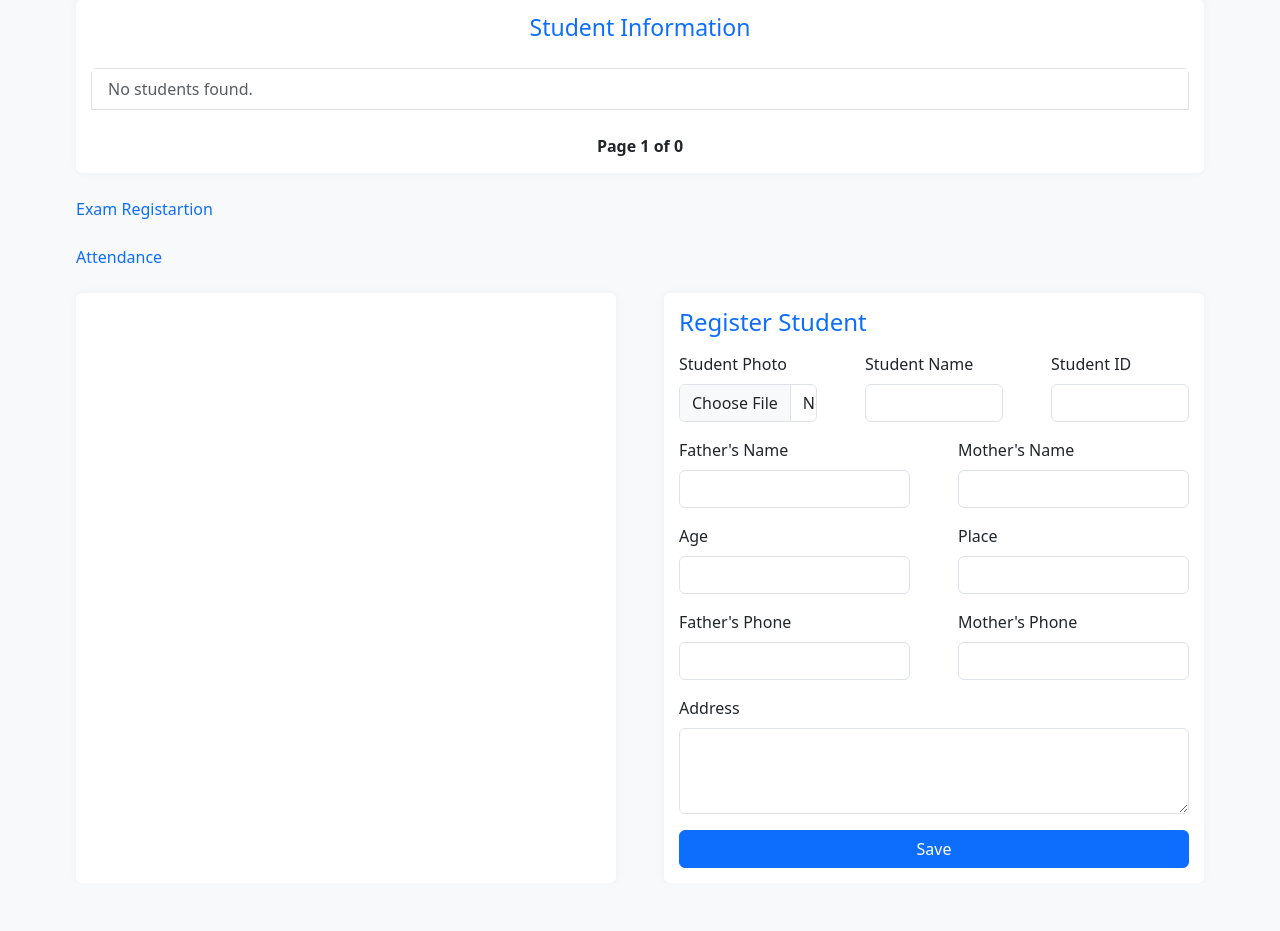
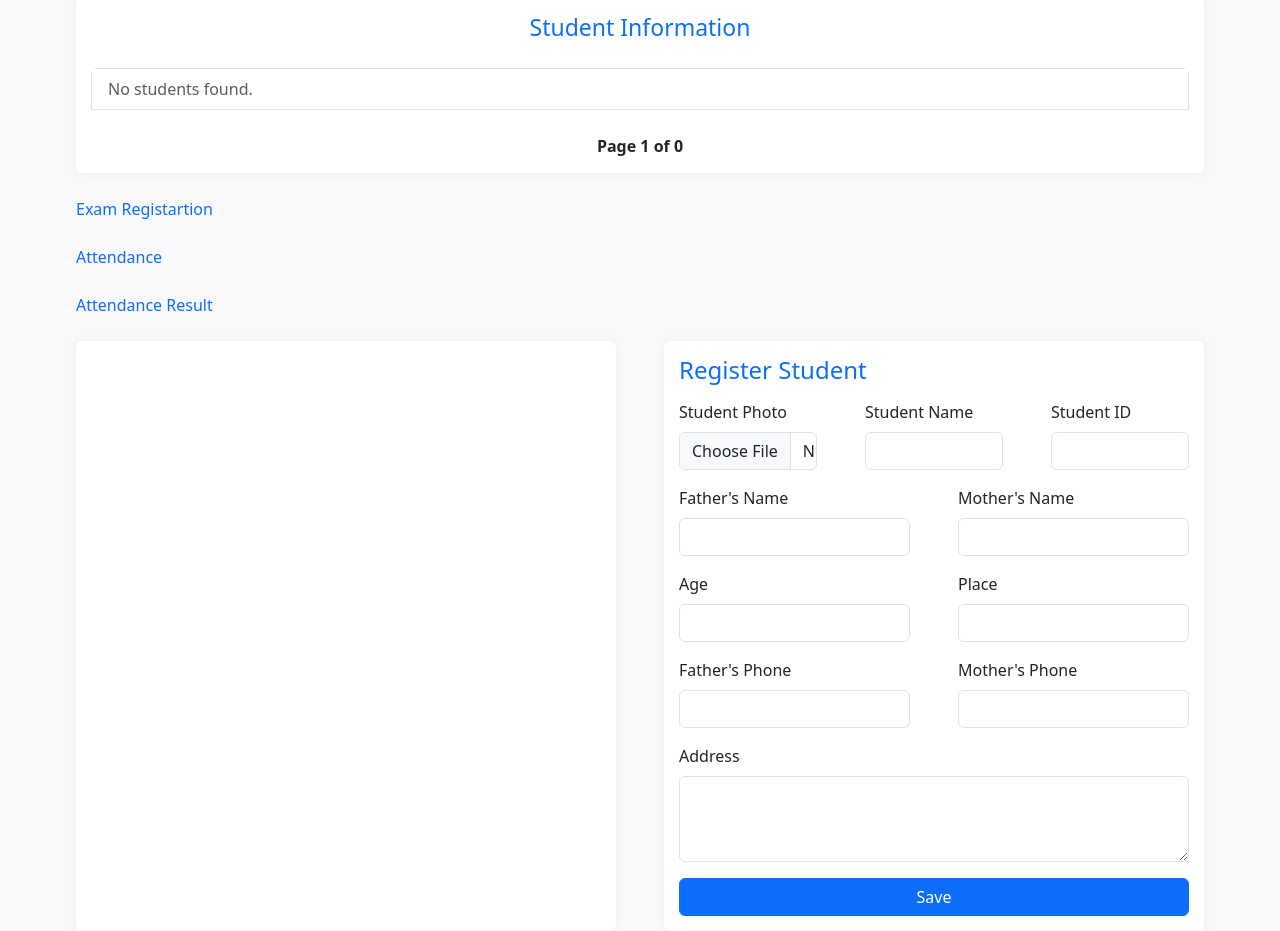
Before and after one commit to balaganesh-v/student_details, a Flask app: page / in a window 1280 px wide. Shown: the part 101-1032 px from the top of the page. Before the commit the page ends 969 px from the top, so only its background shows below. Run offline with Flask 3, Linux system fonts and the light colour scheme; data that the repository does not hold is empty.

Commit message:
Add the Attendance Result page and Update this page

```diff
--- a/app.py
+++ b/app.py
@@ -1,124 +1,150 @@
 from flask import Flask, render_template, request, redirect, url_for, jsonify
-from db import students_information, delete_detail, select_student, get_subjects, insert_student, publishdetails ,update,reg_attendance,get_today_attendance
+from db import (
+    students_information,
+    delete_detail,
+    select_student,
+    get_subjects,
+    insert_student,
+    publishdetails,
+    update,
+    reg_attendance,
+    get_today_attendance,
+    students_attendance_average
+)
 from sample_record.load_test_record import load_all_records
-import cloudinary,cloudinary.uploader
+import cloudinary, cloudinary.uploader
 from datetime import date
 import os
 
 app = Flask(__name__)
-app.secret_key = 'your-secret-key'
+app.secret_key = "your-secret-key"
 
 exam_details = []  # ✅ Move this to the top before use
 
+
 def cloudinary_config():
     cloudinary.config(
-        cloud_name=os.getenv('CLOUD_NAME'),
-        api_key=os.getenv('API_KEY'),
-        api_secret=os.getenv('API_SECRET')
+        cloud_name=os.getenv("CLOUD_NAME"),
+        api_key=os.getenv("API_KEY"),
+        api_secret=os.getenv("API_SECRET"),
     )
+
+
 cloudinary_config()
 
+
 def pagination(students):
-    page = request.args.get('page', 1, type=int)
+    page = request.args.get("page", 1, type=int)
     per_page = 10
     start = (page - 1) * per_page
     end = start + per_page
-    total_pages = (len(students) + per_page -1) // per_page
+    total_pages = (len(students) + per_page - 1) // per_page
     paginated_students = students[start:end]
 
-    return paginated_students,total_pages,page
+    return paginated_students, total_pages, page
 
 
-@app.route('/')
+@app.route("/")
 def index():
     students = students_information() or []
     paginated_students, total_pages, page = pagination(students)
-    return render_template("index.html",students=paginated_students, total_pages=total_pages, page=page)
+    return render_template(
+        "index.html", students=paginated_students, total_pages=total_pages, page=page
+    )
 
-@app.route('/register', methods=['POST'])
+
+@app.route("/register", methods=["POST"])
 def register():
-    image = request.files.get('studentPhoto')
+    image = request.files.get("studentPhoto")
     image_url = None
     if image:
         try:
             upload_result = cloudinary.uploader.upload(image)
-            image_url = upload_result.get('secure_url')
+            image_url = upload_result.get("secure_url")
         except Exception as e:
             print(f"Image upload failed: {e}")
             image_url = None
 
     student = {
-        'student_name': request.form.get('studentName'),
-        'student_id': request.form.get('studentId'),
-        'father_name': request.form.get('fatherName'),
-        'mother_name': request.form.get('motherName'),
-        'student_age': request.form.get('age'),
-        'fatherPhone': request.form.get('fatherPhone'),
-        'motherPhone': request.form.get('motherPhone'),
-        'address': request.form.get('address'),
-        'place': request.form.get('place'),
-        'image_url': image_url
+        "student_name": request.form.get("studentName"),
+        "student_id": request.form.get("studentId"),
+        "father_name": request.form.get("fatherName"),
+        "mother_name": request.form.get("motherName"),
+        "student_age": request.form.get("age"),
+        "fatherPhone": request.form.get("fatherPhone"),
+        "motherPhone": request.form.get("motherPhone"),
+        "address": request.form.get("address"),
+        "place": request.form.get("place"),
+        "image_url": image_url,
     }
     insert_student(student)
-    return redirect(url_for('index'))
+    return redirect(url_for("index"))
 
-@app.route('/delete_student/<student_id>', methods=['POST'])
+
+@app.route("/delete_student/<student_id>", methods=["POST"])
 def delete_student(student_id):
     delete_detail(student_id)
-    return redirect(url_for('index'))
+    return redirect(url_for("index"))
 
-@app.route('/edit_student/<student_id>', methods=['GET'])
+
+@app.route("/edit_student/<student_id>", methods=["GET"])
 def edit_student(student_id):
     selected_student = select_student(student_id)
     if selected_student:
         return jsonify(selected_student)
-    return jsonify({'error': 'Student not found'}), 404
+    return jsonify({"error": "Student not found"}), 404
 
-@app.route('/exam')
+
+@app.route("/exam")
 def exam():
     return render_template("exam.html", exam_details=exam_details)
 
-@app.route('/subjects')
+
+@app.route("/subjects")
 def subjects():
     return jsonify(get_subjects())
 
-@app.route('/add', methods=['POST'])
+
+@app.route("/add", methods=["POST"])
 def add_exam():
     data = request.get_json()
     if data:
-        exam_details.append({
-            'subject_name': data['subject_name'],
-            'exam_date': data['exam_date'],
-            'exam_time': data['exam_time'],
-            'marks': data['marks']
-        })
+        exam_details.append(
+            {
+                "subject_name": data["subject_name"],
+                "exam_date": data["exam_date"],
+                "exam_time": data["exam_time"],
+                "marks": data["marks"],
+            }
+        )
         return jsonify(data)
-    return jsonify({'error': 'Invalid data'}), 400
+    return jsonify({"error": "Invalid data"}), 400
 
-@app.route('/publish_now', methods=['POST'])
+
+@app.route("/publish_now", methods=["POST"])
 def publish():
-    exam_name = request.form.get('examName')
-    exam_code = request.form.get('examCode')
-    class_name = request.form.get('className')
+    exam_name = request.form.get("examName")
+    exam_code = request.form.get("examCode")
+    class_name = request.form.get("className")
     publishdetails(exam_details, exam_name, exam_code, class_name)
     exam_details.clear()
     return render_template("exam.html", exam_details=[])
 
 
-@app.route('/save_student',methods=['PUT'])
+@app.route("/save_student", methods=["PUT"])
 def Update_values():
     try:
         data = request.get_json()
-        student={
-            "student_name":data['student_name'],
-            "student_id":data['student_id'],
-            "father_name":data['father_name'],
-            "mother_name":data['mother_name'],
-            "student_age":data['student_age'],
-            "father_phone":data['fatherphone'],
-            "mother_phone":data['motherphone'],
-            "place":data['place'],
-            "address":data['address']
+        student = {
+            "student_name": data["student_name"],
+            "student_id": data["student_id"],
+            "father_name": data["father_name"],
+            "mother_name": data["mother_name"],
+            "student_age": data["student_age"],
+            "father_phone": data["fatherphone"],
+            "mother_phone": data["motherphone"],
+            "place": data["place"],
+            "address": data["address"],
         }
         update(student)
         return jsonify({"message": "Student updated successfully"}), 200  # <-- required
@@ -126,42 +152,51 @@ def Update_values():
         return jsonify({"error": str(e)}), 500
 
 
-@app.route('/attendance')
+@app.route("/attendance")
 def attendance():
     students = students_information()
-    attendance=get_today_attendance() or {}
-    print(attendance)
-    return render_template('attendance.html',students=students,attendance=attendance)
+    attendance = get_today_attendance() or {}
+    return render_template("attendance.html", students=students, attendance=attendance)
 
 
-@app.route('/register_attendance', methods=['POST', 'GET'])
+@app.route("/register_attendance", methods=["POST", "GET"])
 def register_attendance():
-    if request.method == 'POST':
+    if request.method == "POST":
         try:
             data = request.form.to_dict()
-            print(data)
             arr = []
-            print(arr)
             for key, value in data.items():
                 if key.startswith("attendance_"):
                     student_id = int(key.replace("attendance_", ""))
                     attendance_status = value
-                    today_date = date.today()
-                    today_date_str = today_date.strftime('%Y-%m-%d')
-                    arr.append((student_id, today_date_str, attendance_status))
-
+                    today_date = date.today().strftime("%Y-%m-%d")
+                    arr.append((student_id, today_date, attendance_status))
             reg_attendance(arr)
-            return redirect(url_for('attendance'))
+            return redirect(url_for("attendance"))
 
         except Exception as e:
             print("Error:", e)
             return "Something went wrong", 500
 
     # For GET request
-    return redirect(url_for('attendance'))
+    return redirect(url_for("attendance"))
 
 
+@app.route("/attendance_result")
+def attendance_result():
+    return render_template("attendance_result.html")
 
-if __name__ == '__main__':
+
+@app.route("/attendance_report", methods=["POST"])
+def attendance_report():
+    if request.method == "POST":
+        month_input = request.form.get("month")
+        attendance_records = students_attendance_average(month_input)
+        return render_template("attendance_result.html",attendance_records=attendance_records)
+
+    return redirect(url_for("attendance_result"))
+
+
+if __name__ == "__main__":
     load_all_records()
     app.run(debug=True)
--- a/db.py
+++ b/db.py
@@ -299,13 +299,10 @@ def get_today_attendance():
                 today_date=date.today().strftime('%Y-%m-%d')
                 cursor.execute(query,(today_date,))
                 results=cursor.fetchall()
-                print(results)
                 for row in results:
                     student_id=row['student_id']
                     status=row['attendance_status']
                     attendance_dict[student_id]=status
-
-                print(attendance_dict)
 
         except Exception as e:
             print(f"Error:{e}")
@@ -313,3 +310,60 @@ def get_today_attendance():
             connection.close()
 
     return attendance_dict
+
+
+def working_day(month_input):
+    working_day_count = 0
+    try:
+        with db_connection() as connection:
+            with connection.cursor() as cursor:
+                query = """SELECT attendance_date FROM attendance WHERE DATE_FORMAT(attendance_date, "%Y-%m") = %s;"""
+                cursor.execute(query, (month_input,))
+                total_attendance_dates = cursor.fetchall()
+                print(total_attendance_dates)
+                unique_dates = set([row[0] for row in total_attendance_dates])
+                working_day_count = len(unique_dates)
+                print(working_day_count)
+    except Exception as e:
+        print(f"Error: {e}")
+
+    return working_day_count
+
+
+def students_attendance_average(month_input):
+    attendance_records = []
+    working_day_count = working_day(month_input)
+
+    try:
+        with db_connection() as connection:
+            with connection.cursor() as cursor:
+                sql_query = """SELECT student_id FROM students_information"""
+                cursor.execute(sql_query)
+                results = cursor.fetchall()
+                print(results)
+
+                for row in results:
+                    student_id = row[0]
+                    query = """
+                        SELECT ROUND((SUM(CASE WHEN attendance_status = 'Present' THEN 1 ELSE 0 END) * 100 / %s), 2)
+                        AS attendance_percentage
+                        FROM attendance
+                        WHERE student_id = %s AND DATE_FORMAT(attendance_date, "%Y-%m") = %s
+                    """
+                    value = (working_day_count, student_id, month_input)
+                    cursor.execute(query, value)
+                    result = cursor.fetchone()
+
+                    attendance_percentage = result[0] if result[0] is not None else 0.0
+
+                    attendance_records.append({
+                        "student_id": student_id,
+                        "attendance_percentage": attendance_percentage
+                    })
+
+        print(attendance_records)
+    except Exception as e:
+        print(f"Error: {e}")
+
+
+    return attendance_records
--- a/templates/index.html
+++ b/templates/index.html
@@ -134,6 +134,10 @@
 
       <div>
         <a href="/attendance" style="text-decoration:none;">Attendance</a>
+      </div>
+
+      <div>
+        <a href="/attendance_result" style="text-decoration:none;" >Attendance Result</a>
       </div>
 
       <!-- Middle Section: Student Details -->
```
Also changed, not shown: templates/attendance.html (+26 -7 lines), templates/attendance_result.html (added, +66 -0 lines), templates/results.html (deleted).
